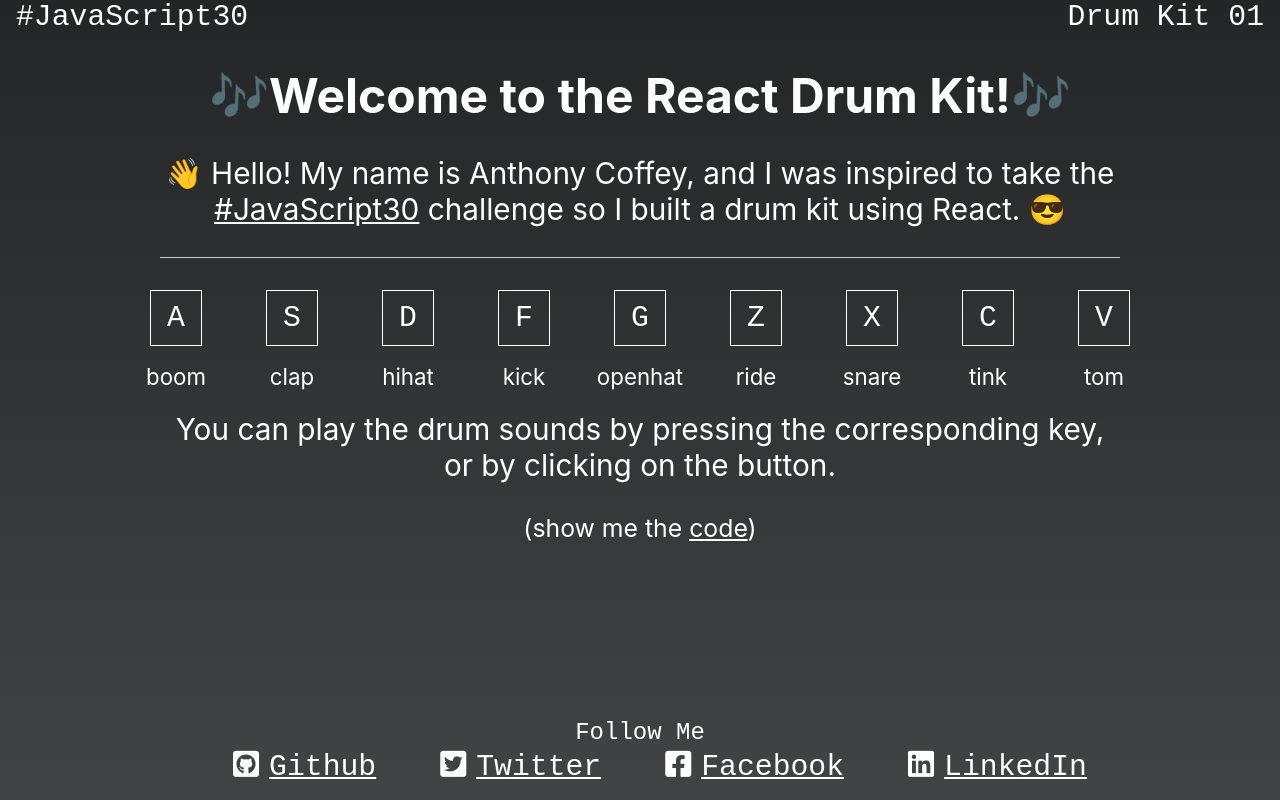
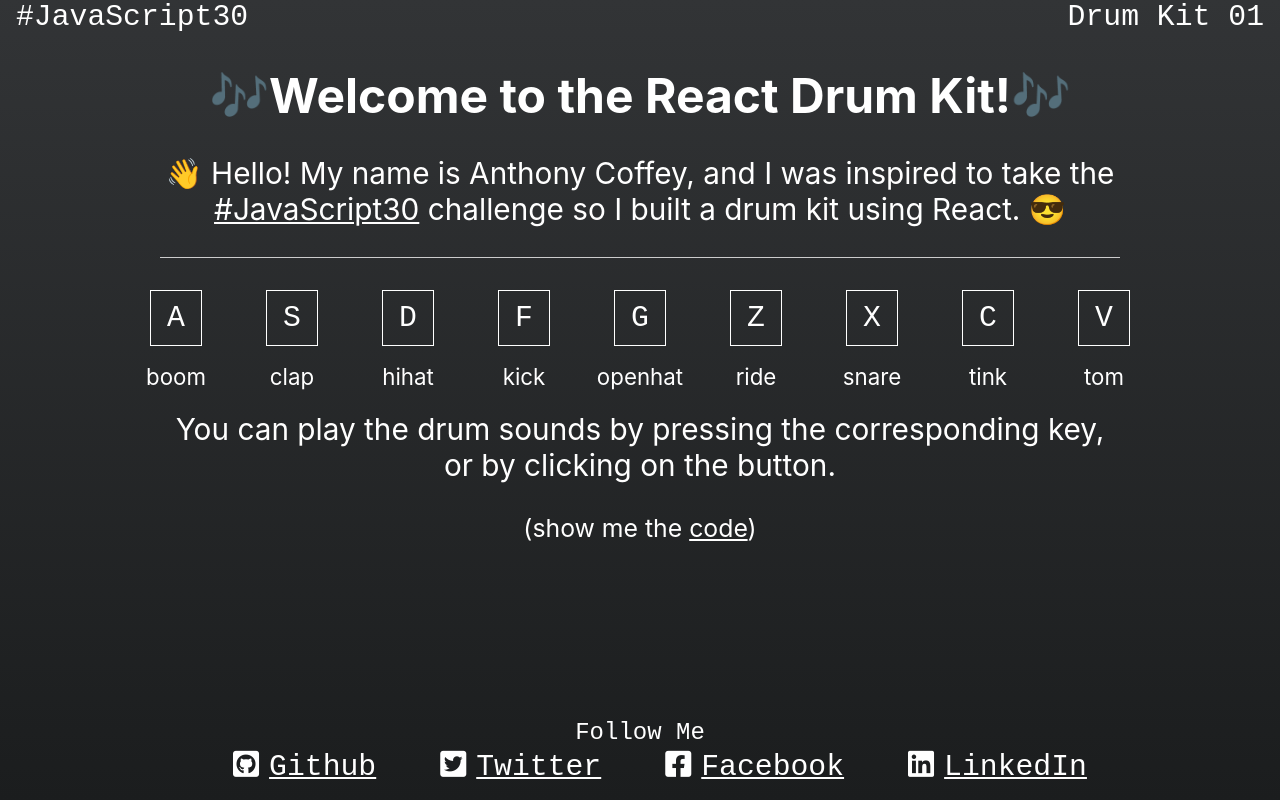
Before and after one commit to anthonycoffey/React-Drum-Kit, a React (Create React App) app: page / in a window 1280 px wide. Built offline with nearby package versions, Linux system fonts and the light colour scheme.

Commit message:
styling update, removing .idea folder (from WebStorm IDE)

```diff
--- a/src/App.scss
+++ b/src/App.scss
@@ -5,8 +5,8 @@
   margin: 0;
   min-height: 100vh;
   background: #232526;
-  background: -webkit-linear-gradient(to top, #414345, #232526);
-  background: linear-gradient(to top, #414345, #232526);
+  background: -webkit-linear-gradient(to top, #1b1d1e, #323436);
+  background: linear-gradient(to top, #1b1d1e ,#323436);
   font-family: -apple-system, BlinkMacSystemFont, "Segoe UI", "Roboto", "Oxygen",
   "Ubuntu", "Cantarell", "Fira Sans", "Droid Sans", "Helvetica Neue",
   sans-serif;
```
